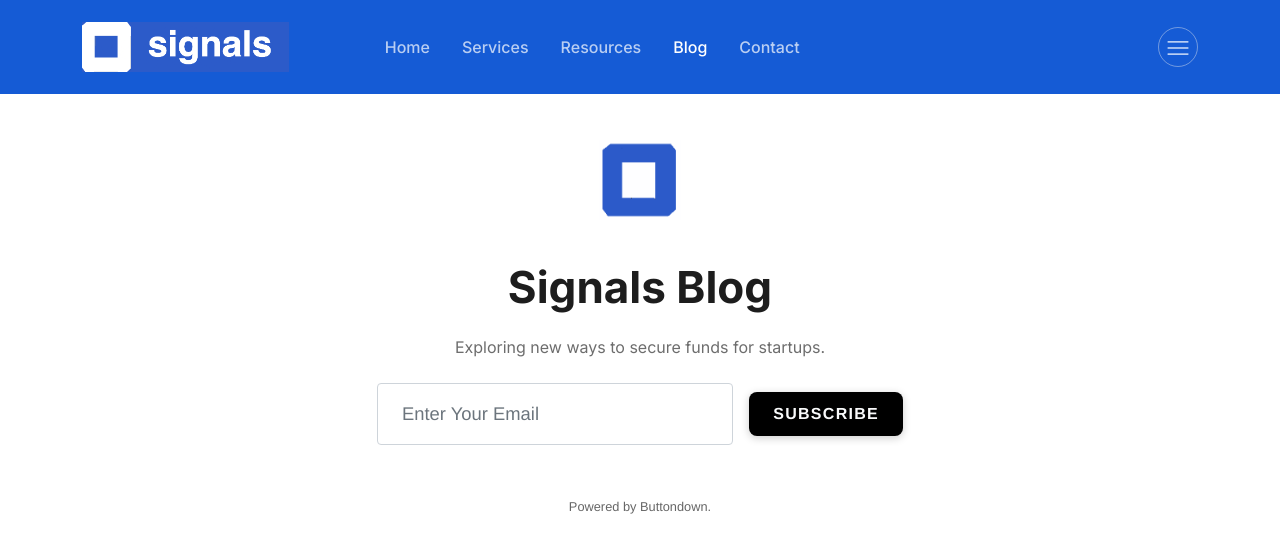
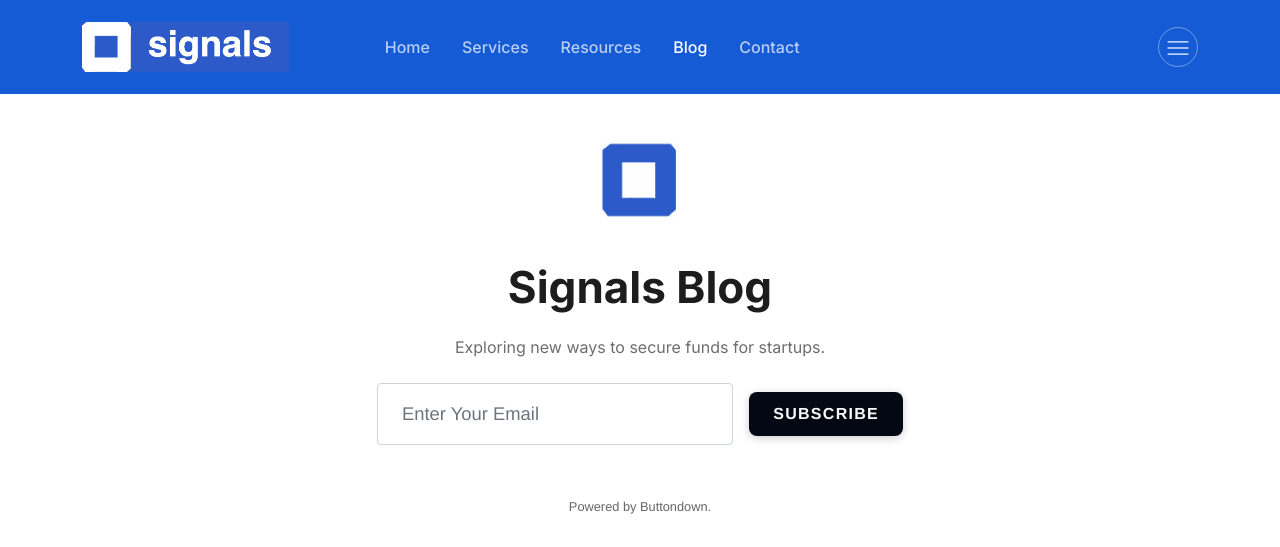
Before and after one commit to johnpottergr/llmvisibility.co, a Jekyll site: the page built from blog.html, in a window 1280 px wide. Shown: the top 547 px of the page. Built offline with Jekyll 4.4.1, drawn with Linux system fonts in a browser that asks for light colours; grey boxes are pictures that could not be loaded.

Commit message:
change back

```diff
--- a/blog.html
+++ b/blog.html
@@ -178,7 +178,7 @@
       value="Subscribe"
       class="btn"
       style="
-        background-color: rgb(0, 0, 0);
+        background-color: rgb(3, 8, 18);
         color: rgb(249, 250, 251);
         font-family: Helvetica, sans-serif;
         padding: 12px 24px;
```
